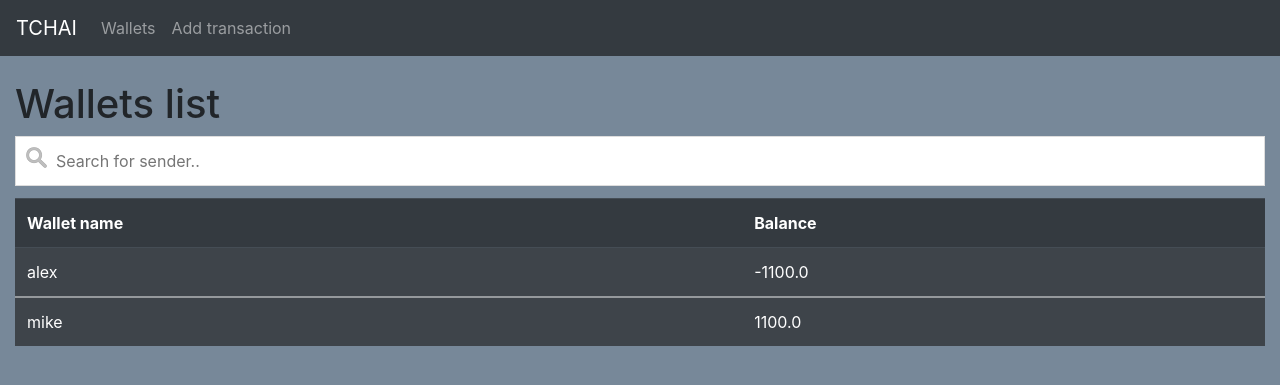
After one commit to omegaBionic/TCHAI-JULIEN-BOULLY-YOUSSEF-TALEB, a Flask app: page /wallet in a window 1280 px wide. The commit adds this page. Shown: the top 385 px of the page. Run offline with Flask 2, Linux system fonts and the light colour scheme; data comes from the database, SQL or seed files in the repository; some libraries are stand-ins or nearby versions.

Commit message:
[Core] Added display all wallets.

```diff
--- a/api_http.py
+++ b/api_http.py
@@ -19,6 +19,33 @@ def index():
 @app.route('/add', methods=['GET'])
 def add():
     return render_template('add.html')
+
+
+@app.route('/wallet', methods=['GET'])
+def wallet():
+    # Get all transaction for sort after and get wallets
+    request_is_successful, request_response = DatabaseRequests.get_transactions()
+    json_datas = json.loads(json.dumps([dict(ix) for ix in request_response]))
+
+    # Append sender and receiver in wallets list
+    wallet_names = []
+    for json_data in json_datas:
+        wallet_names.append(json_data["sender"]) if json_data["sender"] not in wallet_names else wallet_names
+        wallet_names.append(json_data["receiver"]) if json_data["receiver"] not in wallet_names else wallet_names
+    print("wallet_name_list: '{}'".format(wallet_names))
+
+    # Request database for all this wallets
+    wallets = []
+    for wallet_name in wallet_names:
+        request_is_successful, request_response = DatabaseRequests.get_money_person(username=wallet_name)
+        if request_response:
+            wallets.append({"wallet_name": wallet_name, "wallet_balance": request_response})
+            print("wallet_name: '{}' - wallet_balance: '{}'".format(wallet_name, request_response))
+        else:
+            print(" ---> Wallet NOT added")
+
+    wallets = json.loads(json.dumps([dict(ix) for ix in wallets]))
+    return render_template('wallet.html', jsonfile=wallets)
 
 
 @app.route('/api/add', methods=['POST'])
--- a/templates/base.html
+++ b/templates/base.html
@@ -26,6 +26,9 @@
       <div class="collapse navbar-collapse" id="navbarNav">
           <ul class="navbar-nav">
               <li class="nav-item">
+                  <a class="nav-link" href="{{ url_for('wallet') }}">Wallets</a>
+              </li>
+              <li class="nav-item">
                   <a class="nav-link" href="{{ url_for('add') }}">Add transaction</a>
               </li>
           </ul>
--- /dev/null
+++ b/templates/wallet.html
@@ -0,0 +1,49 @@
+{% extends 'base.html' %}
+{% block content %}
+    <h1>{% block title %} Wallets list {% endblock %}</h1>
+
+    <!-- Search input for wallet name -->
+    <input type="text" id="myInput" onkeyup="myFunction()" placeholder="Search for sender.." title="Type in a name">
+
+    <!-- Table -->
+    <table id="myTable" class="table table-striped table-dark">
+        <!-- Table header -->
+        <thead>
+        <tr>
+            <td><b>Wallet name</b></td>
+            <td><b>Balance</b></td>
+        </tr>
+        </thead>
+        {% for json in jsonfile %}
+            <!-- Body of the table -->
+            <tbody>
+            <tr>
+                <td>{{ json["wallet_name"] }}</td>
+                <td>{{ json["wallet_balance"] }}</td>
+            </tr>
+            </tbody>
+        {% endfor %}
+    </table>
+
+    <script>
+        function myFunction() {
+            var input, filter, table, tr, td, i, txtValue;
+            input = document.getElementById("myInput");
+            filter = input.value.toUpperCase();
+            table = document.getElementById("myTable");
+            tr = table.getElementsByTagName("tr");
+            for (i = 0; i < tr.length; i++) {
+                td = tr[i].getElementsByTagName("td")[0];
+                console.log(td)
+                if (td) {
+                    txtValue = td.textContent || td.innerText;
+                    if (txtValue.toUpperCase().indexOf(filter) > -1) {
+                        tr[i].style.display = "";
+                    } else {
+                        tr[i].style.display = "none";
+                    }
+                }
+            }
+        }
+    </script>
+{% endblock %}
```
